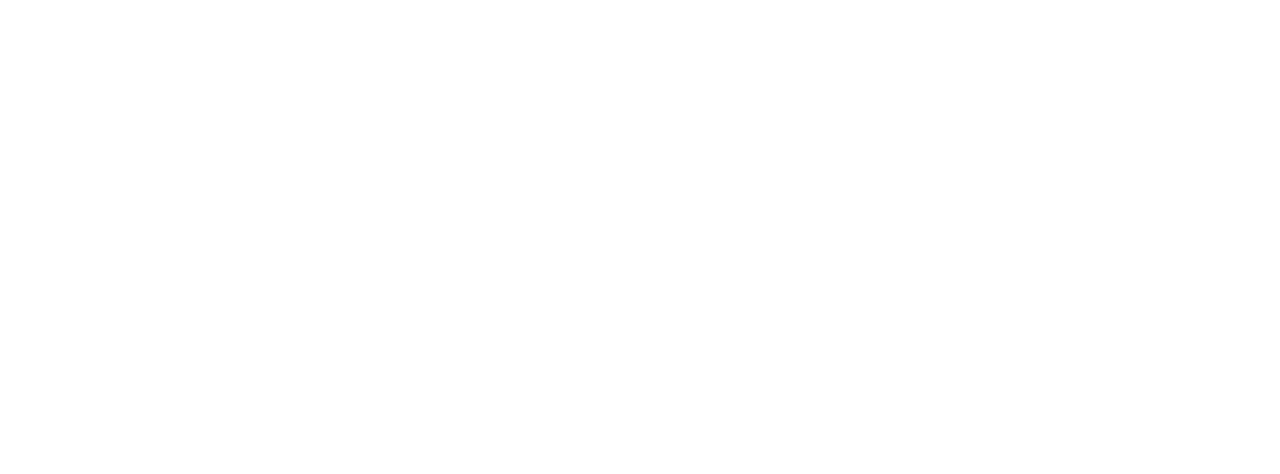
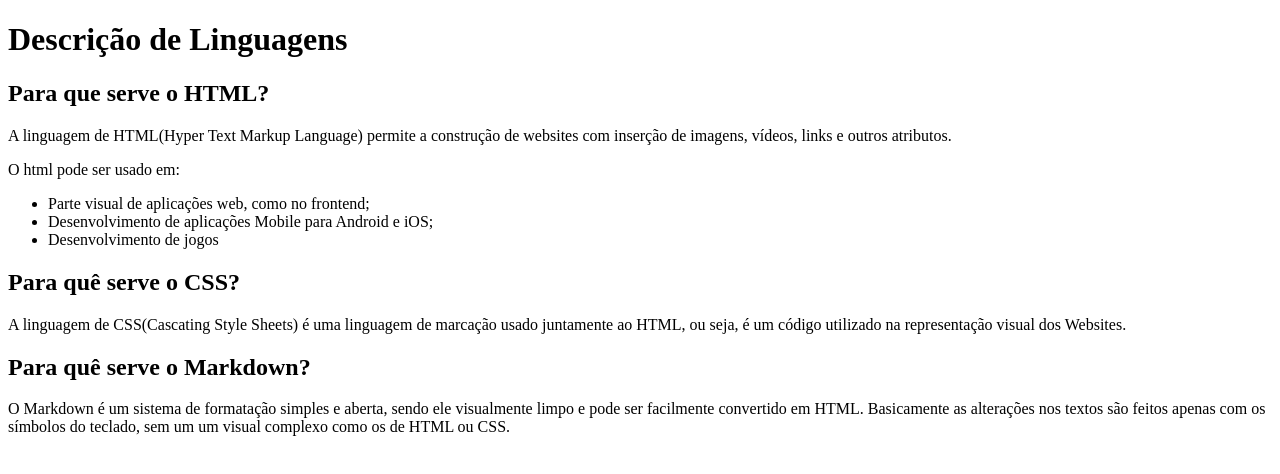
Before and after one commit to RaianeMiranda/uc3-Atividade-01, a plain HTML site: page index.html in a window 1280 px wide. Drawn offline with Linux system fonts and the light colour scheme.

Commit message:
Adicionado contúdo da página HTML sobre os usos das linguagens de HTML, CSS e Markdown

```diff
--- a/index.html
+++ b/index.html
@@ -5,6 +5,18 @@
     <title>Document</title>
 </head>
 <body>
-
+    <h1>Descrição de Linguagens</h1>
+    <h2>Para que serve o HTML?</h2>
+    <p>A linguagem de HTML(Hyper Text Markup Language) permite a construção de websites com inserção de imagens, vídeos, links e outros atributos. </p>
+    <p>O html pode ser usado em:</p>
+    <ul>
+        <li>Parte visual de aplicações web, como no frontend;</li>
+        <li>Desenvolvimento de aplicações Mobile para Android e iOS;</li>
+        <li>Desenvolvimento de jogos</li>
+    </ul>
+    <h2>Para quê serve o CSS?</h2>
+    <p>A linguagem de CSS(Cascating Style Sheets) é uma linguagem de marcação usado juntamente ao HTML, ou seja, é um código utilizado na representação visual dos Websites.</p>
+    <h2>Para quê serve o Markdown?</h2>
+    <p>O Markdown é um sistema de formatação simples e aberta, sendo ele visualmente limpo e pode ser facilmente convertido em HTML. Basicamente as alterações nos textos são feitos apenas com os símbolos do teclado, sem um um visual complexo como os de HTML ou CSS. </p>
 </body>
 </html>
```
